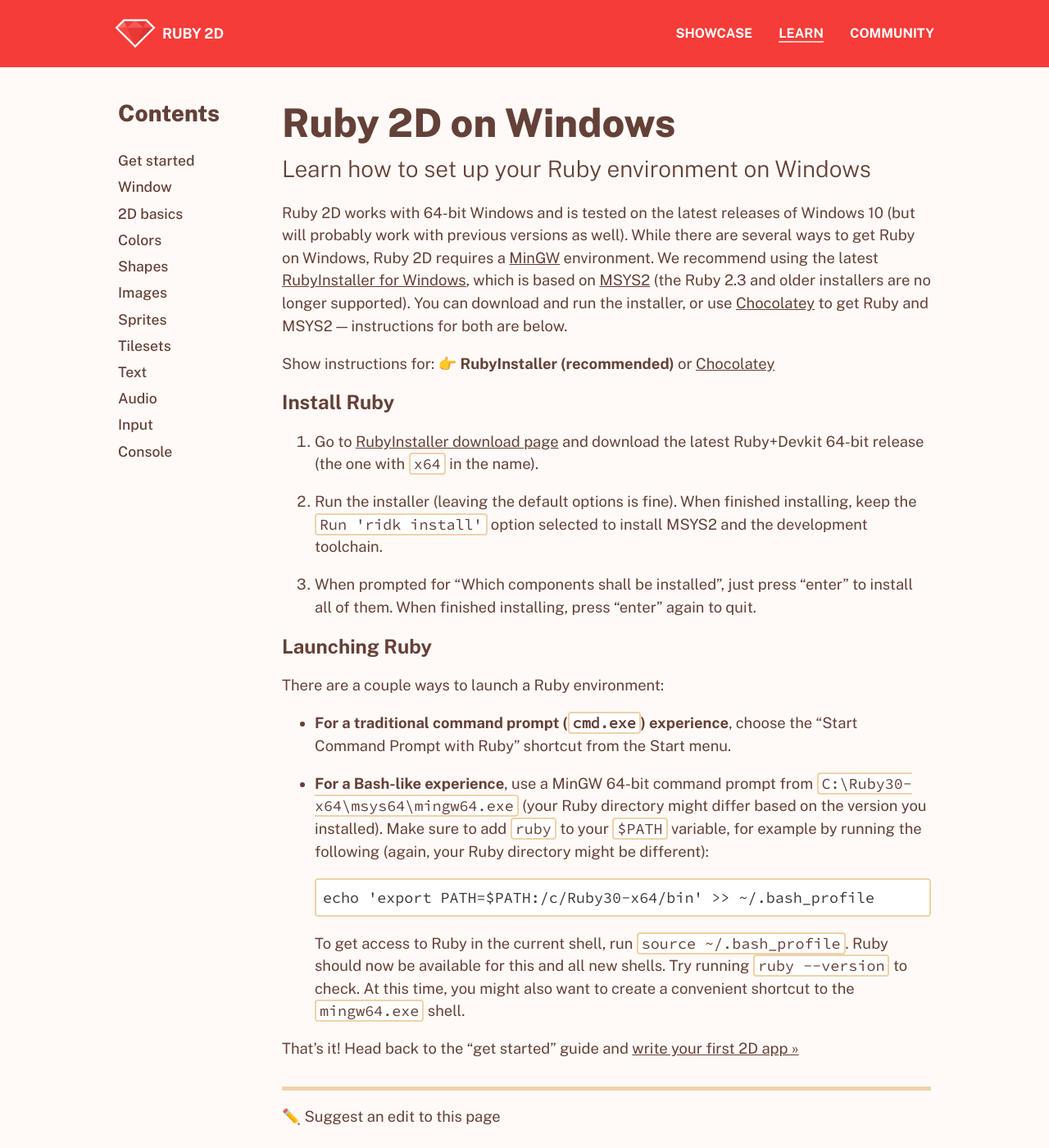
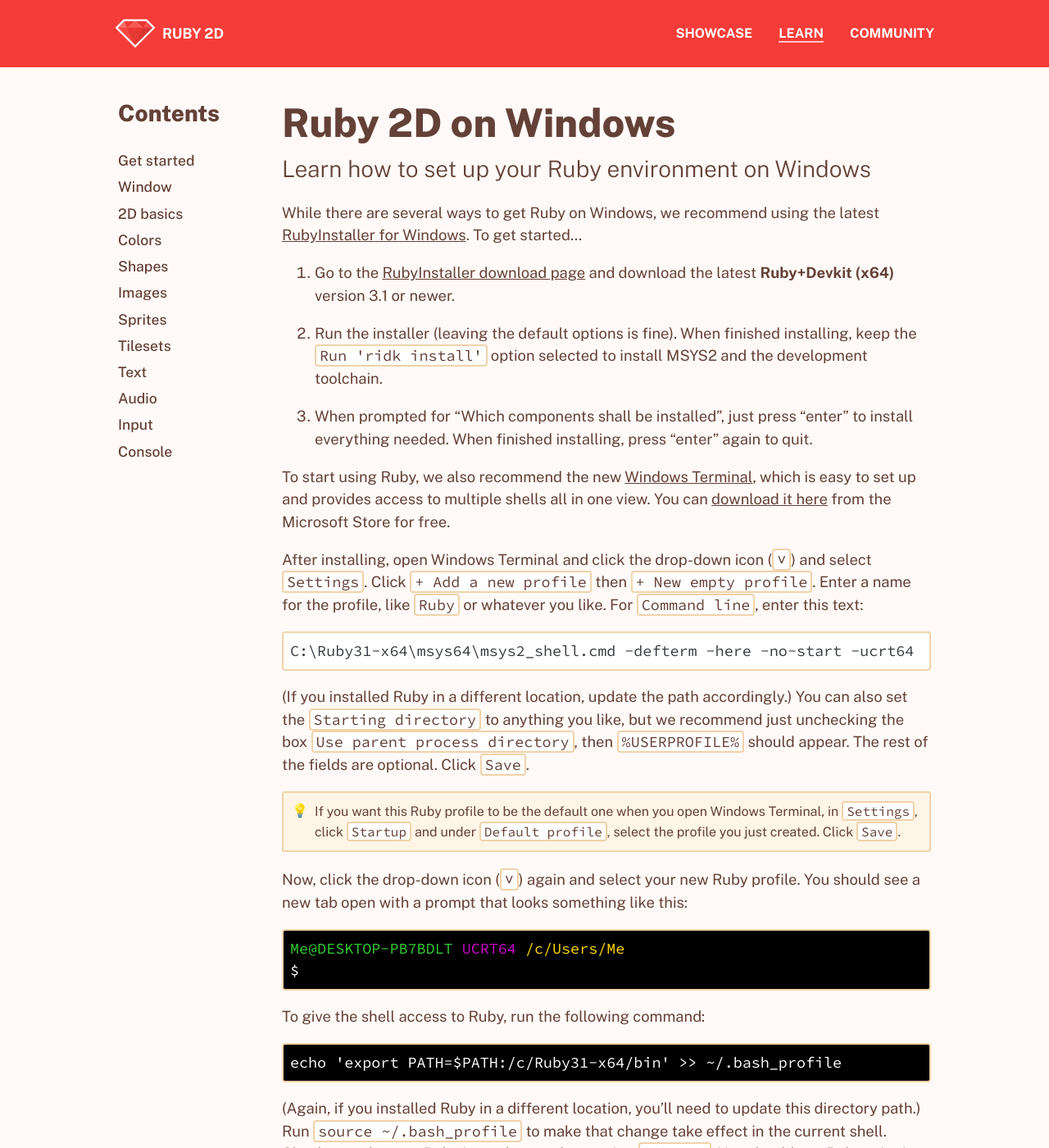
Before and after one commit to ruby2d/ruby2d.com, a Jekyll site: the page built from _pages/learn/windows.md, in a window 1280 px wide and 1400 px high. Shown: the whole window at 82% size. Built offline with Jekyll 4.4.1, drawn with Linux system fonts in a browser that asks for light colours; comment, search, counter and statistics services are not loaded; some of the changed text lies outside the part shown.

Commit message:
Update RubyInstaller for Windows instructions

````diff
--- a/_pages/learn/windows.md
+++ b/_pages/learn/windows.md
@@ -4,99 +4,40 @@
 layout: learn
 ---
 
-Ruby 2D works with 64-bit Windows and is tested on the latest releases of Windows 10 (but will probably work with previous versions as well). While there are several ways to get Ruby on Windows, Ruby 2D requires a [MinGW](https://en.wikipedia.org/wiki/MinGW) environment. We recommend using the latest [RubyInstaller for Windows](https://rubyinstaller.org), which is based on [MSYS2](http://www.msys2.org) (the Ruby 2.3 and older installers are no longer supported). You can download and run the installer, or use [Chocolatey](https://chocolatey.org) to get Ruby and MSYS2 — instructions for both are below.
+While there are several ways to get Ruby on Windows, we recommend using the latest [RubyInstaller for Windows](https://rubyinstaller.org). To get started...
 
-Show instructions for: <a id="rubyinstaller-link" href="javascript:showRubyInstaller()">RubyInstaller (recommended)</a> or <a id="chocolatey-link" href="javascript:showChocolatey()">Chocolatey</a>
-
-## Install Ruby
-
-<div class="rubyinstaller" markdown="1">
-
-1. Go to [RubyInstaller download page](https://rubyinstaller.org/downloads) and download the latest Ruby+Devkit 64-bit release (the one with `x64` in the name).
+1. Go to the [RubyInstaller download page](https://rubyinstaller.org/downloads) and download the latest **Ruby+Devkit (x64)** version 3.1 or newer.
 
 2. Run the installer (leaving the default options is fine). When finished installing, keep the `Run 'ridk install'` option selected to install MSYS2 and the development toolchain.
 
-3. When prompted for "Which components shall be installed", just press "enter" to install all of them. When finished installing, press "enter" again to quit.
+3. When prompted for "Which components shall be installed", just press "enter" to install everything needed. When finished installing, press "enter" again to quit.
 
-</div>
+To start using Ruby, we also recommend the new [Windows Terminal](https://docs.microsoft.com/en-us/windows/terminal/), which is easy to set up and provides access to multiple shells all in one view. You can [download it here](https://aka.ms/terminal) from the Microsoft Store for free.
 
-<div class="chocolatey" markdown="1">
+After installing, open Windows Terminal and click the drop-down icon (`˅`) and select `Settings`. Click `+ Add a new profile` then `+ New empty profile`. Enter a name for the profile, like `Ruby` or whatever you like. For `Command line`, enter this text:
 
-1. [Install Chocolatey](https://chocolatey.org/install).
-
-2. Install the [Ruby](https://chocolatey.org/packages/ruby) and [MSYS2](https://chocolatey.org/packages/msys2) packages with `choco install ruby msys2`
-
-3. To be able to build native gem extensions, install the MinGW compiler toolchain by opening a MinGW 64-bit command prompt (located at `C:\tools\msys64\mingw64.exe`) and running:
 ```
-pacman -S make mingw-w64-x86_64-gcc
+C:\Ruby31-x64\msys64\msys2_shell.cmd -defterm -here -no-start -ucrt64
 ```
 
-</div>
+(If you installed Ruby in a different location, update the path accordingly.) You can also set the `Starting directory` to anything you like, but we recommend just unchecking the box `Use parent process directory`, then `%USERPROFILE%` should appear. The rest of the fields are optional. Click `Save`.
 
-## Launching Ruby
+{% include warning.html icon="💡" message="If you want this Ruby profile to be the default one when you open Windows Terminal, in <code>Settings</code>, click <code>Startup</code> and under <code>Default profile</code>, select the  profile you just created. Click <code>Save</code>." %}
 
-There are a couple ways to launch a Ruby environment:
+Now, click the drop-down icon (`˅`) again and select your new Ruby profile. You should see a new tab open with a prompt that looks something like this:
 
-- **For a traditional command prompt (`cmd.exe`) experience**, choose the "Start Command Prompt with Ruby" shortcut from the Start menu.
+<pre><code style="background: black; color: white;"><span style="color: limegreen;">Me@DESKTOP-PB7BDLT</span> <span style="color: #cc00cc;">UCRT64</span> <span style="color: gold;">/c/Users/Me</span>
+$
+</code></pre>
 
-<div class="rubyinstaller" markdown="1">
-- **For a Bash-like experience**, use a MinGW 64-bit command prompt from `C:\Ruby30-x64\msys64\mingw64.exe` (your Ruby directory might differ based on the version you installed). Make sure to add `ruby` to your `$PATH` variable, for example by running the following (again, your Ruby directory might be different):
-  ```
-  echo 'export PATH=$PATH:/c/Ruby30-x64/bin' >> ~/.bash_profile
-  ```
-  To get access to Ruby in the current shell, run `source ~/.bash_profile`. Ruby should now be available for this and all new shells. Try running `ruby --version` to check. At this time, you might also want to create a convenient shortcut to the `mingw64.exe` shell.
-</div>
-<div class="chocolatey" markdown="1">
-- **For a Bash-like experience**, use a MinGW 64-bit command prompt from `C:\tools\msys64\mingw64.exe`. Make sure to add `ruby` to your `$PATH` variable, for example by running the following (your Ruby directory might be different):
-  ```
-  echo 'export PATH=$PATH:/c/tools/ruby30/bin' >> ~/.bash_profile
-  ```
-  To get access to Ruby in the current shell, run `source ~/.bash_profile`. Ruby should now be available for this and all new shells. Try running `ruby --version` to check. At this time, you might also want to create a convenient shortcut to the `mingw64.exe` shell.
-</div>
+To give the shell access to Ruby, run the following command:
 
-That's it! Head back to the "get started" guide and [write your first 2D app »](/learn/get-started)
+<pre><code style="background: black; color: white;">echo 'export PATH=$PATH:/c/Ruby31-x64/bin' >> ~/.bash_profile</code></pre>
 
-<script>
+(Again, if you installed Ruby in a different location, you'll need to update this directory path.) Run `source ~/.bash_profile` to make that change take effect in the current shell. Check to make sure Ruby is ready to go by running `ruby -v`. You should see Ruby print its version number and other information, like this:
 
-function hideAll() {
-  var classes = document.querySelectorAll('.rubyinstaller, .chocolatey'),
-    i = 0,
-    l = classes.length;
+<pre><code style="background: black; color: white;">$ ruby -v
+ruby 3.1.1p18 (2022-02-18 revision 53f5fc4236) [x64-mingw-ucrt]
+</code></pre>
 
-  for (i; i < l; i++) {
-    classes[i].style.display = 'none';
-  }
-
-  document.getElementById('rubyinstaller-link').classList.remove('active');
-  document.getElementById('chocolatey-link').classList.remove('active');
-}
-
-function showRubyInstaller() {
-  hideAll();
-  var classes = document.querySelectorAll('.rubyinstaller'),
-    i = 0,
-    l = classes.length;
-
-  for (i; i < l; i++) {
-    classes[i].style.display = 'block';
-  }
-
-  document.getElementById('rubyinstaller-link').classList.add('active');
-}
-
-function showChocolatey() {
-  hideAll();
-  var classes = document.querySelectorAll('.chocolatey'),
-    i = 0,
-    l = classes.length;
-
-  for (i; i < l; i++) {
-    classes[i].style.display = 'block';
-  }
-
-  document.getElementById('chocolatey-link').classList.add('active');
-}
-
-showRubyInstaller();
-
-</script>
+That's it! You're ready to install the gem and [write your first 2D app »](/learn/get-started)
````
